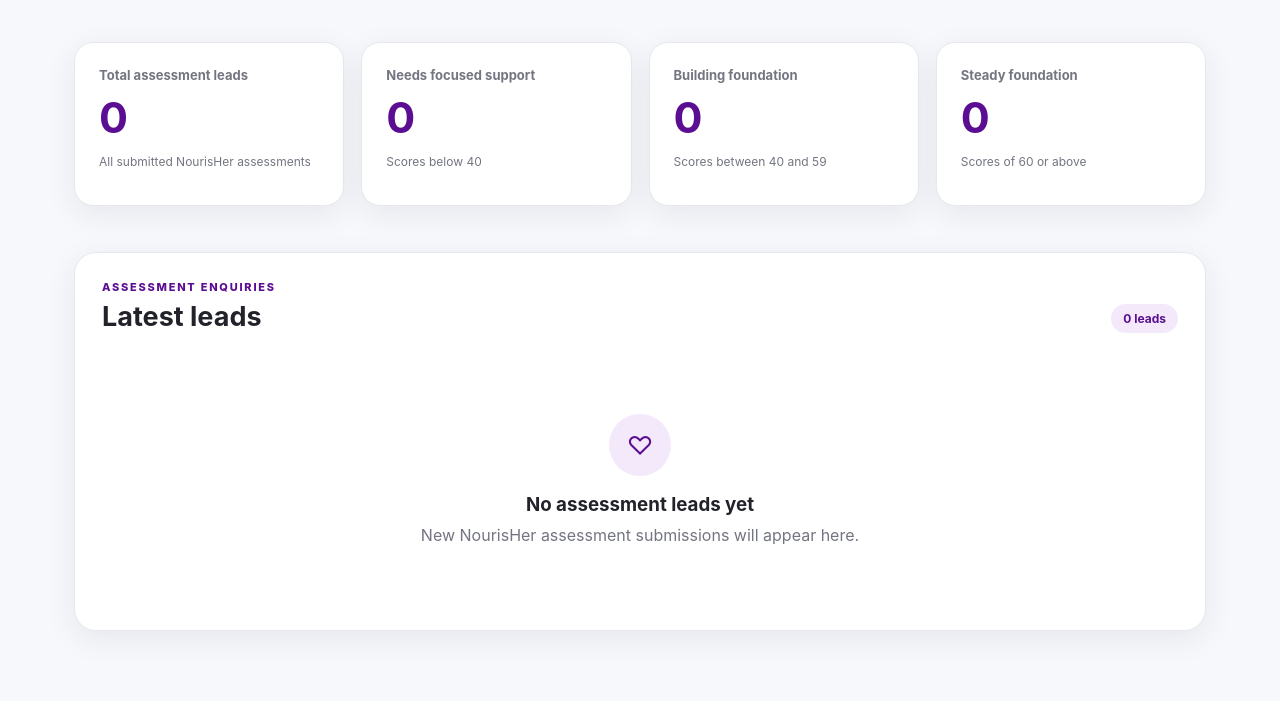
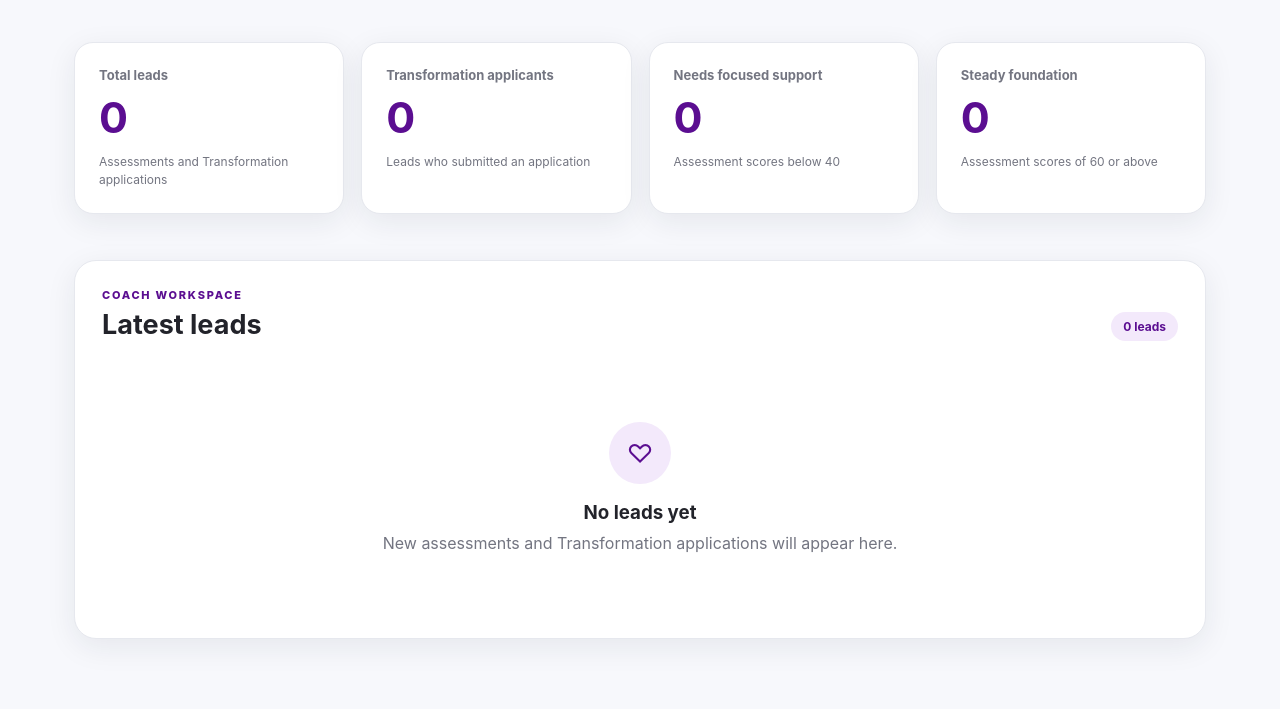
Before and after one commit to ramsparames/eatwelllivewell, a FastAPI app: page /dashboard in a window 1280 px wide. Shown: the part 133-842 px from the top of the page. Before the commit the page ends 782 px from the top, so only its background shows below. Run offline with FastAPI, Linux system fonts and the light colour scheme; the visitor is signed in with stand-in values (Sample User, id 1); parts of the project's set-up code (start-up, migrations or seed data) failed here and were passed over.

Commit message:
Update dashboard.html

```diff
--- a/templates/dashboard.html
+++ b/templates/dashboard.html
@@ -27,59 +27,80 @@
 
 <main class="container">
 
+    {% set assessment_leads =
+        leads
+        | selectattr("total_score", "defined")
+        | rejectattr("total_score", "none")
+        | list
+    %}
+
+    {% set applications =
+        leads
+        | selectattr("has_application", "equalto", true)
+        | list
+    %}
+
     <section class="summary-grid">
+
         <article class="summary-card">
-            <span class="summary-label">Total assessment leads</span>
+            <span class="summary-label">Total leads</span>
             <strong class="summary-number">{{ leads|length }}</strong>
-            <span class="summary-note">All submitted NourisHer assessments</span>
+            <span class="summary-note">
+                Assessments and Transformation applications
+            </span>
+        </article>
+
+        <article class="summary-card">
+            <span class="summary-label">Transformation applicants</span>
+            <strong class="summary-number">{{ applications|length }}</strong>
+            <span class="summary-note">
+                Leads who submitted an application
+            </span>
         </article>
 
         <article class="summary-card">
             <span class="summary-label">Needs focused support</span>
 
             <strong class="summary-number">
-                {{ leads | selectattr("total_score", "lt", 40) | list | length }}
-            </strong>
-
-            <span class="summary-note">Scores below 40</span>
-        </article>
-
-        <article class="summary-card">
-            <span class="summary-label">Building foundation</span>
-
-            <strong class="summary-number">
-                {{ leads
-                    | selectattr("total_score", "ge", 40)
-                    | selectattr("total_score", "lt", 60)
+                {{
+                    assessment_leads
+                    | selectattr("total_score", "lt", 40)
                     | list
                     | length
                 }}
             </strong>
 
-            <span class="summary-note">Scores between 40 and 59</span>
+            <span class="summary-note">Assessment scores below 40</span>
         </article>
 
         <article class="summary-card">
             <span class="summary-label">Steady foundation</span>
 
             <strong class="summary-number">
-                {{ leads | selectattr("total_score", "ge", 60) | list | length }}
+                {{
+                    assessment_leads
+                    | selectattr("total_score", "ge", 60)
+                    | list
+                    | length
+                }}
             </strong>
 
-            <span class="summary-note">Scores of 60 or above</span>
+            <span class="summary-note">Assessment scores of 60 or above</span>
         </article>
+
     </section>
 
     <section class="leads-section">
 
         <div class="section-heading">
             <div>
-                <p class="eyebrow">Assessment enquiries</p>
+                <p class="eyebrow">Coach workspace</p>
                 <h2>Latest leads</h2>
             </div>
 
             <span class="lead-count">
-                {{ leads|length }} lead{% if leads|length != 1 %}s{% endif %}
+                {{ leads|length }}
+                lead{% if leads|length != 1 %}s{% endif %}
             </span>
         </div>
 
@@ -89,12 +110,14 @@
 
             {% for lead in leads %}
 
-            <a class="lead-card"
+            <a
+                class="lead-card"
                 {% if lead.snapshot_id %}
                     href="/dashboard/leads/assessment/{{ lead.snapshot_id }}"
                 {% else %}
                     href="/dashboard/leads/application/{{ lead.application_id }}"
                 {% endif %}
+            >
 
                 <div class="lead-main">
 
@@ -105,31 +128,66 @@
                     <div class="lead-identity">
                         <h3>{{ lead.name }}</h3>
                         <p>{{ lead.phone }}</p>
+
+                        {% if lead.has_application %}
+                            <span class="application-badge">
+                                Applied to Transformation
+                            </span>
+                        {% else %}
+                            <span class="assessment-badge">
+                                Assessment only
+                            </span>
+                        {% endif %}
                     </div>
 
                 </div>
 
                 <div class="lead-detail">
                     <span>Biggest opportunity</span>
-                    <strong>{{ lead.opportunity|replace("_", " ")|title }}</strong>
+
+                    <strong>
+                        {% if lead.opportunity %}
+                            {{ lead.opportunity
+                                | replace("_", " ")
+                                | title
+                            }}
+                        {% else %}
+                            No assessment
+                        {% endif %}
+                    </strong>
                 </div>
 
                 <div class="lead-detail">
                     <span>Strongest area</span>
-                    <strong>{{ lead.strength|replace("_", " ")|title }}</strong>
+
+                    <strong>
+                        {% if lead.strength %}
+                            {{ lead.strength
+                                | replace("_", " ")
+                                | title
+                            }}
+                        {% else %}
+                            No assessment
+                        {% endif %}
+                    </strong>
                 </div>
 
                 <div class="lead-date">
                     <span>Latest activity</span>
+
                     <strong>
                         {% set activity_date =
                             lead.application_submitted_at
                             or lead.assessment_submitted_at
                         %}
 
-                        {{ activity_date.strftime("%d %b %Y, %I:%M %p")
-                           if activity_date
-                           else "—" }}
+                        {% if activity_date %}
+                            {{ activity_date.strftime(
+                                "%d %b %Y, %I:%M %p"
+                            ) }}
+                        {% else %}
+                            —
+                        {% endif %}
                     </strong>
                 </div>
 
@@ -170,8 +228,11 @@
 
         <div class="empty-state">
             <div class="empty-icon">♡</div>
-            <h3>No assessment leads yet</h3>
-            <p>New NourisHer assessment submissions will appear here.</p>
+            <h3>No leads yet</h3>
+            <p>
+                New assessments and Transformation applications will
+                appear here.
+            </p>
         </div>
 
         {% endif %}
```
Lines whose indentation alone changed are shown as unchanged.
